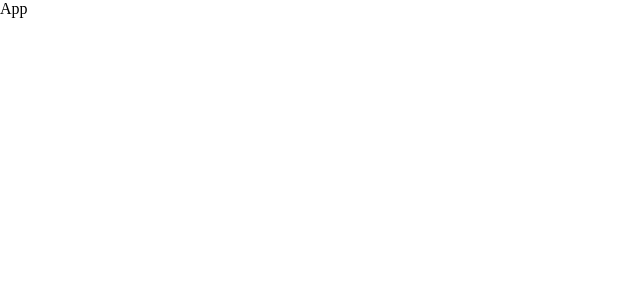
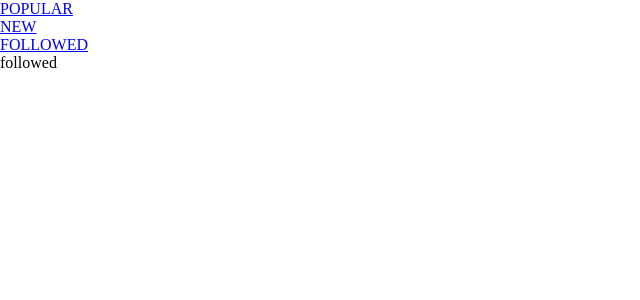
Before and after one commit to mhdfaisal/a-sample-edtech--ui, a React (Create React App) app: page /followed in a window 1280 px wide. Shown: the top 300 px of the page, without its empty margins (0-640 px from the left). Built offline with nearby package versions, Linux system fonts and the light colour scheme.

Commit message:
add router enabled tabs

```diff
--- a/src/Components/App.js
+++ b/src/Components/App.js
@@ -1,11 +1,13 @@
-import React from 'react'
+import React from 'react';
+
+import Community from './Community';
 
 const App = () => {
-    return (
-        <div>
-            App
-        </div>
-    )
-}
+	return (
+		<div>
+			<Community />
+		</div>
+	);
+};
 
-export default App
+export default App;
--- /dev/null
+++ b/src/Components/Community/FollowedQuestions.js
@@ -0,0 +1,8 @@
+import React from 'react';
+import QuestionsPanel from './QuestionsPanel';
+
+const FollowedQuestions = () => {
+	return <QuestionsPanel type='followed' />;
+};
+
+export default FollowedQuestions;
--- /dev/null
+++ b/src/Components/Community/NewQuestions.js
@@ -0,0 +1,9 @@
+import React from 'react';
+
+import QuestionsPanel from './QuestionsPanel';
+
+const NewQuestions = () => {
+	return <QuestionsPanel type='new' />;
+};
+
+export default NewQuestions;
--- /dev/null
+++ b/src/Components/Community/PopularQuestions.js
@@ -0,0 +1,8 @@
+import React from 'react';
+import QuestionsPanel from './QuestionsPanel';
+
+const PopularQuestions = () => {
+	return <QuestionsPanel type='popular' />;
+};
+
+export default PopularQuestions;
--- /dev/null
+++ b/src/Components/Community/QuestionsPanel.js
@@ -0,0 +1,7 @@
+import React from 'react';
+
+const QuestionsPanel = ({ type }) => {
+	return <div>{type}</div>;
+};
+
+export default QuestionsPanel;
--- a/src/Components/Community/index.js
+++ b/src/Components/Community/index.js
@@ -1,7 +1,36 @@
 import React from 'react';
+import { useLocation, Link, Switch, Route } from 'react-router-dom';
+
+import Tabs from '../shared/Tabs';
+import Tab from '../shared/Tabs/Tab';
+import FollowedQuestions from './FollowedQuestions';
+import NewQuestions from './NewQuestions';
+import PopularQuestions from './PopularQuestions';
+
+const RouterLink = <Link to='/' />;
 
 const Community = () => {
-	return <div></div>;
+	const locationObj = useLocation();
+	return (
+		<section>
+			<Tabs value={locationObj?.pathname}>
+				<Tab label='POPULAR' component={RouterLink} to='/' />
+				<Tab label='NEW' component={RouterLink} to='/new' />
+				<Tab label='FOLLOWED' component={RouterLink} to='/followed' />
+			</Tabs>
+			<Switch>
+				<Route path='/' exact>
+					<PopularQuestions />
+				</Route>
+				<Route path='/new' exact>
+					<NewQuestions />
+				</Route>
+				<Route path='/followed' exact>
+					<FollowedQuestions />
+				</Route>
+			</Switch>
+		</section>
+	);
 };
 
 Community.displayName = 'CommunitySection';
--- /dev/null
+++ b/src/Components/shared/Tabs/Tab.js
@@ -0,0 +1,23 @@
+import React from 'react';
+
+const DefaultTabComponent = ({ label, value, onChange }) => {
+	return <li onChange={onChange}>{label}</li>;
+};
+
+const UserProvidedTabComponent = (props) => {
+	const { label, value, component, to, onChange } = props;
+	if (to) {
+		return <li>{React.cloneElement(component, { to }, [label])}</li>;
+	}
+	return <li>{React.cloneElement(component, { onChange }, [label])}</li>;
+};
+
+const Tab = (props) => {
+	const { component } = props;
+	if (component) {
+		return <UserProvidedTabComponent {...props} />;
+	}
+	return <DefaultTabComponent {...props} />;
+};
+
+export default Tab;
--- /dev/null
+++ b/src/Components/shared/Tabs/index.js
@@ -0,0 +1,20 @@
+import React from 'react';
+
+const Tabs = (props) => {
+	const { value, onChange = false } = props;
+	return (
+		<ul>
+			{props.children?.map((childElement) => {
+				return React.cloneElement(childElement, {
+					value,
+					onChange: onChange || undefined,
+					key: childElement.props?.label,
+				});
+			})}
+		</ul>
+	);
+};
+
+Tabs.displayName = 'Tabs';
+
+export default Tabs;
--- a/src/index.js
+++ b/src/index.js
@@ -1,8 +1,14 @@
 import React from 'react';
 import ReactDOM from 'react-dom';
+import { BrowserRouter } from 'react-router-dom';
 
 import App from './Components/App';
 
 import './styles.css';
 
-ReactDOM.render(<App />, document.querySelector('#root'));
+ReactDOM.render(
+	<BrowserRouter>
+		<App />
+	</BrowserRouter>,
+	document.querySelector('#root')
+);
```
